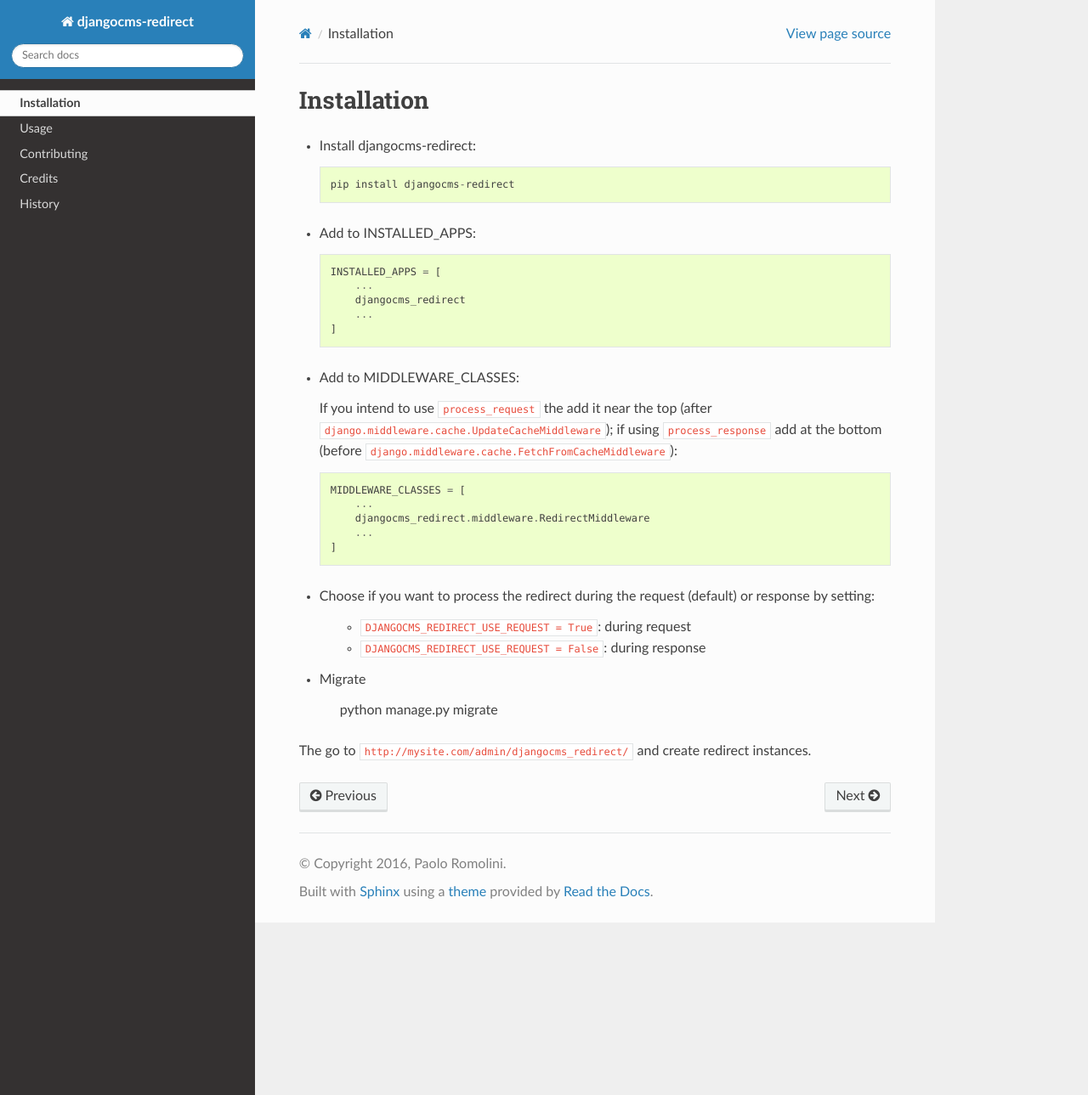
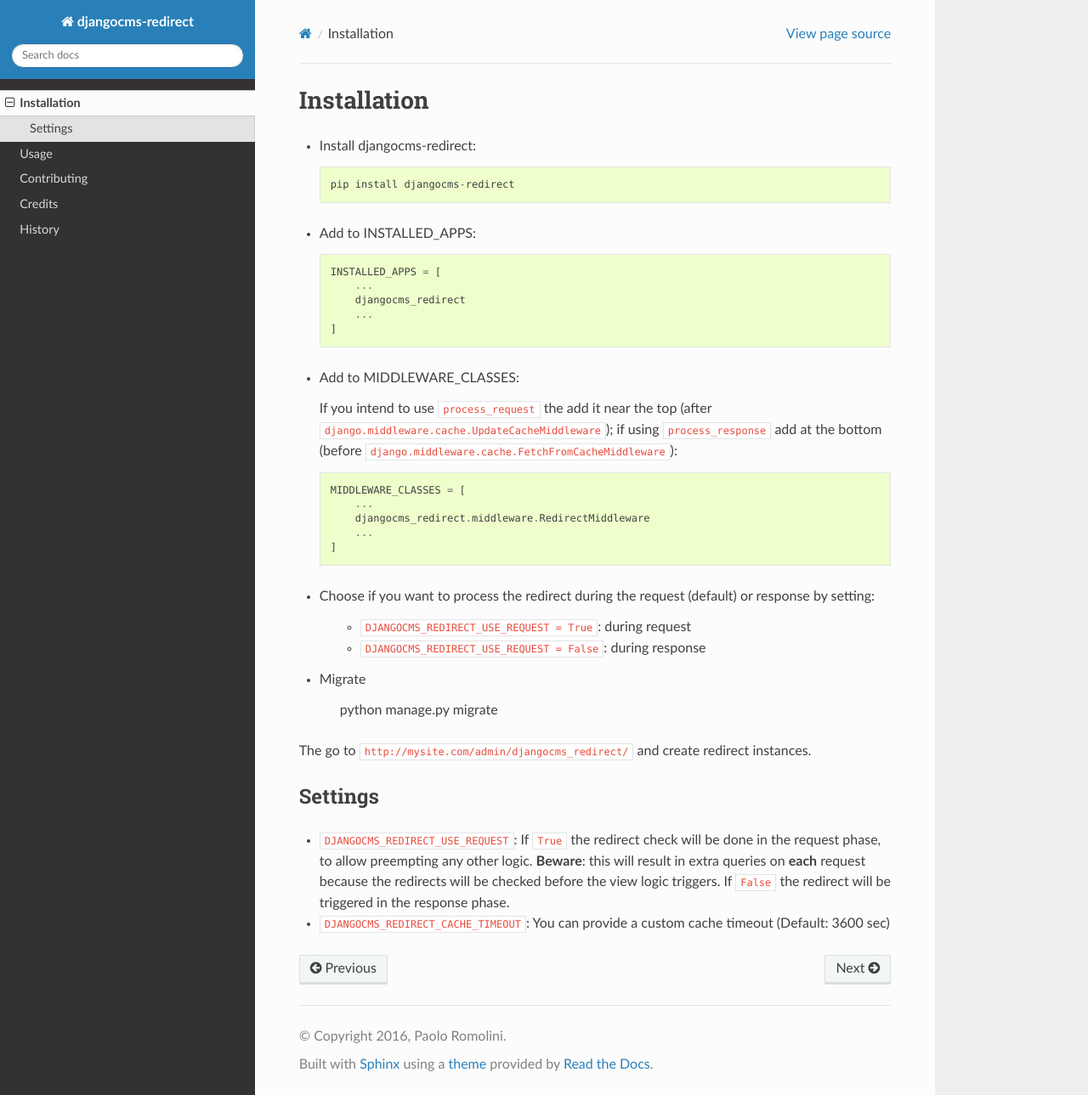
Before and after one commit to waqaswhat/djangocms-redirect, a Sphinx documentation site: the page built from docs/installation.rst, in a window 1280 px wide and 1289 px high. Shown: the whole window at 85% size. Built offline with Sphinx 7.4.7 and the Read the Docs theme 2.0.0, drawn with Linux system fonts in a browser that asks for light colours; the version number could not be read and is left out.

Commit message:
Add configurable cache timeout

```diff
--- a/HISTORY.rst
+++ b/HISTORY.rst
@@ -6,13 +6,14 @@
 0.2.0 (unreleased)
 ++++++++++++++++++
 
-* Update for Django 1.11
+* Updated for Django 1.11
+* Added configurable cache timeout
 
 0.1.1 (2017-11-19)
 ++++++++++++++++++
 
 * Added missing migration.
-* Fix compatibility issue with Django 1.8
+* Fixed compatibility issue with Django 1.8
 
 0.1.0 (2016-02-01)
 ++++++++++++++++++
--- a/docs/installation.rst
+++ b/docs/installation.rst
@@ -37,3 +37,10 @@
     python manage.py migrate
 
 The go to ``http://mysite.com/admin/djangocms_redirect/`` and create redirect instances.
+
+
+Settings
+========
+
+* ``DJANGOCMS_REDIRECT_USE_REQUEST``: If ``True`` the redirect check will be done in the request phase, to allow preempting any other logic. **Beware**: this will result in extra queries on **each** request because the redirects will be checked before the view logic triggers. If ``False`` the redirect will be triggered in the response phase.
+* ``DJANGOCMS_REDIRECT_CACHE_TIMEOUT``: You can provide a custom cache timeout (Default: 3600 sec)
```
Also changed, not shown: 1 other file.
